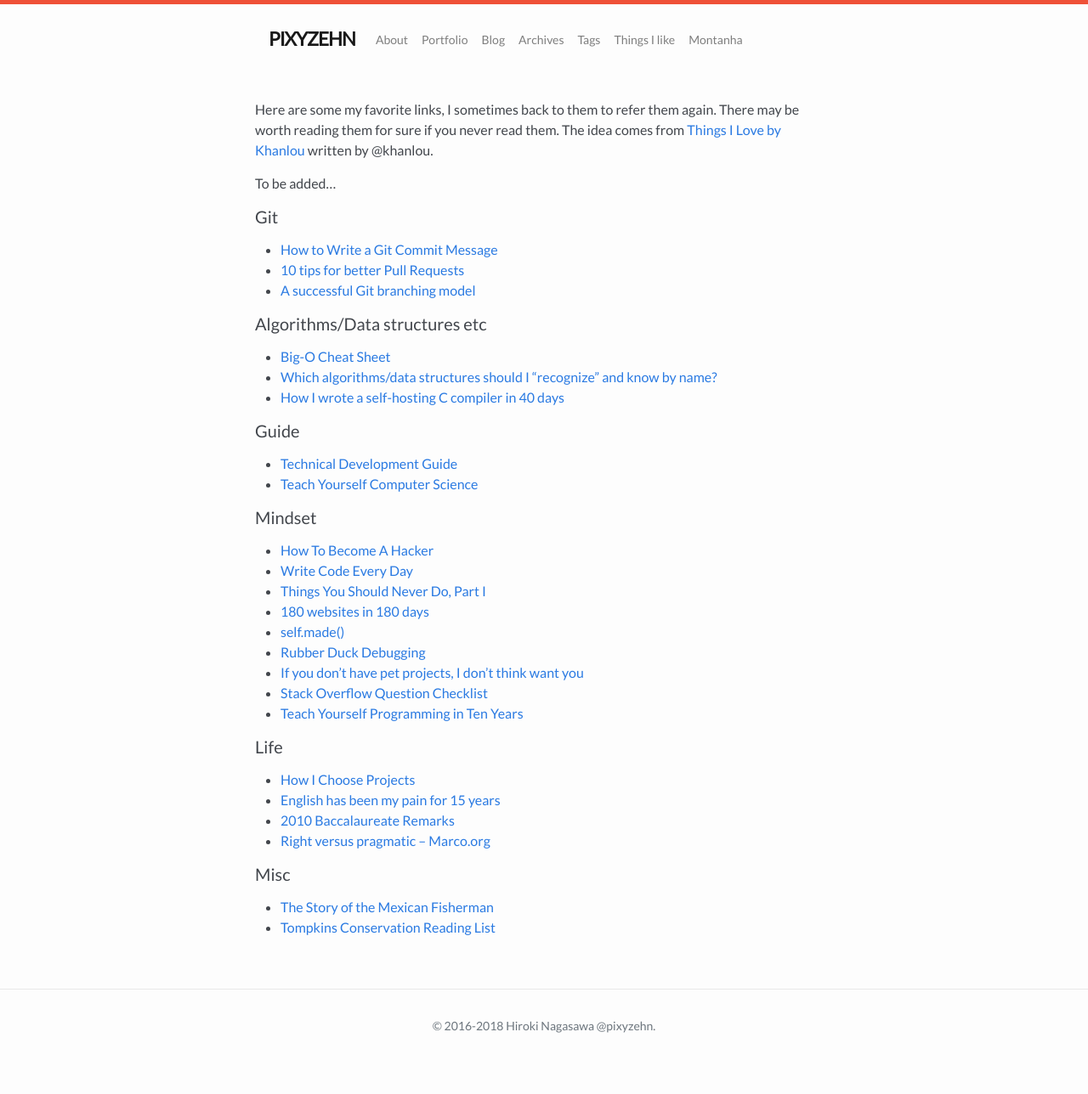
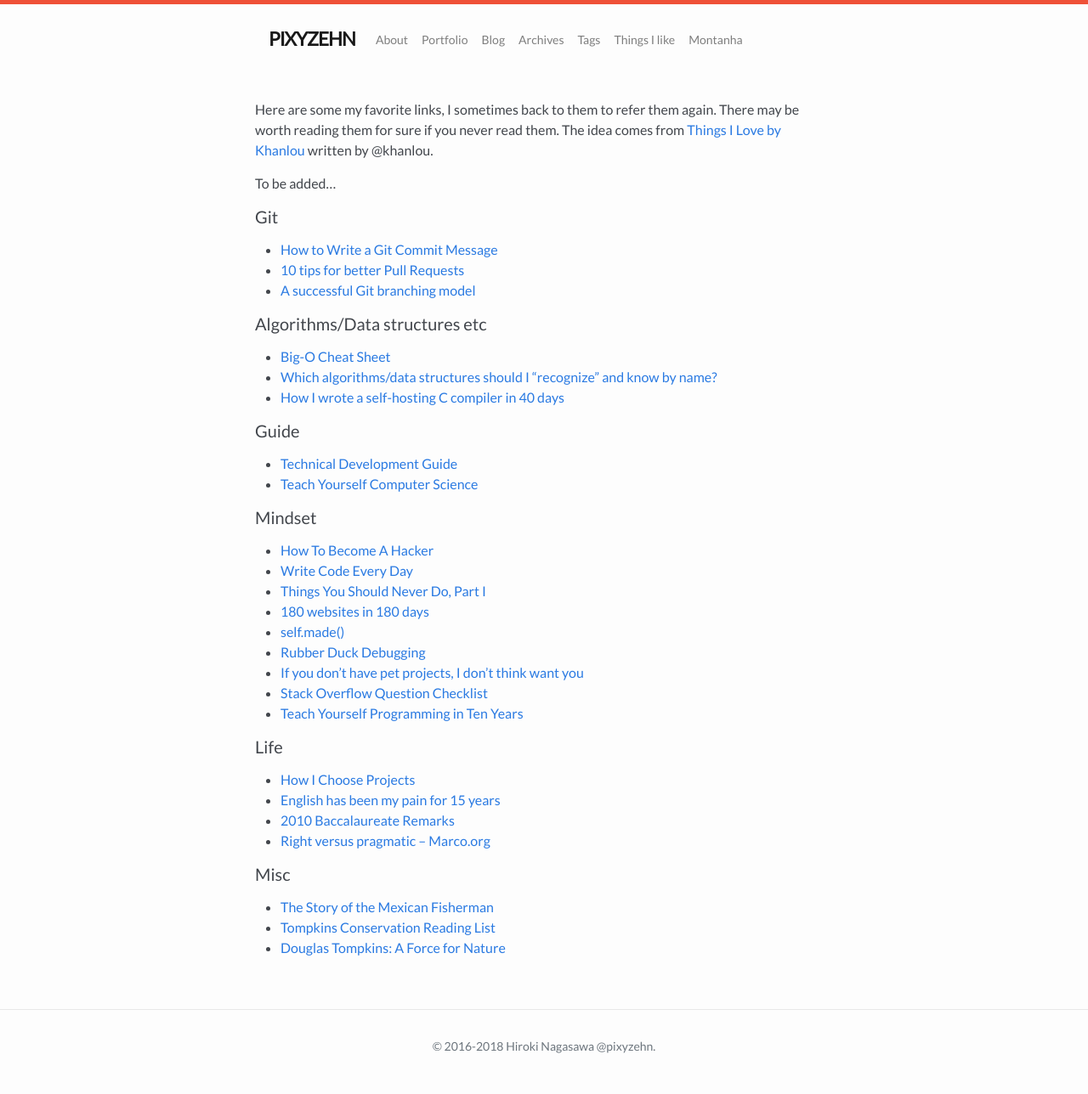
Before and after one commit to pixyzehn/pixyzehn.com, a Jekyll site: the page built from pages/links.md, in a window 1280 px wide. Shown: the whole page at 85% size. Built offline with Jekyll 4.4.1, drawn with Linux system fonts in a browser that asks for light colours; nearby versions of some CDN libraries; library files that are not in the unit come from our copies; before the commit the page ends 1264 px from its top, so only the background shows below that.

Commit message:
Update links

```diff
--- a/pages/links.md
+++ b/pages/links.md
@@ -43,3 +43,4 @@ To be added...
 #### Misc
 - [The Story of the Mexican Fisherman](https://bemorewithless.com/the-story-of-the-mexican-fisherman/)
 - [Tompkins Conservation Reading List](http://www.tompkinsconservation.org/reading_list.htm)
+- [Douglas Tompkins: A Force for Nature](http://www.tompkinsconservation.org/news/2015/12/09/douglas-tompkins-a-force-for-nature/)
```
